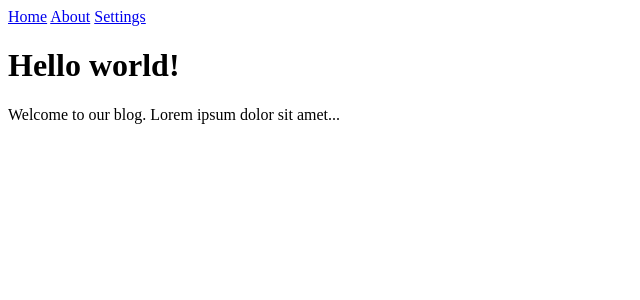
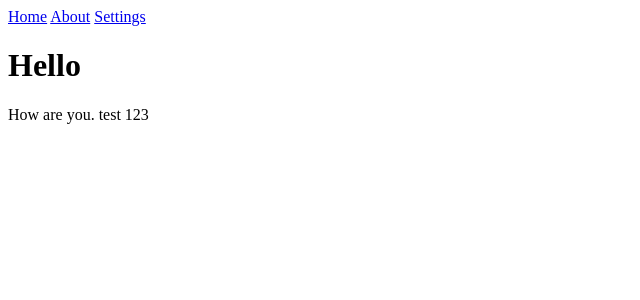
Before and after one commit to ppozniak/domki-black, a SvelteKit app: page / in a window 1280 px wide. Shown: the top 300 px of the page, without its empty margins (0-640 px from the left). Built offline with nearby package versions, Linux system fonts and the light colour scheme.

Commit message:
Fetch data from content.json

```diff
--- a/src/routes/$types.d.ts
+++ /dev/null
@@ -1,6 +0,0 @@
-export type PageData = {
-	title?: string;
-	content?: string;
-};
-
-export type PageLoad = () => PageData;
--- a/src/routes/+page.server.ts
+++ b/src/routes/+page.server.ts
@@ -1,8 +1,7 @@
-import type { PageLoad } from './$types';
+import type { PageServerLoad } from './$types';
 
-export const load = (() => {
-	return {
-		title: 'Hello world!',
-		content: 'Welcome to our blog. Lorem ipsum dolor sit amet...'
-	};
-}) satisfies PageLoad;
+export const load = (async ({ fetch }) => {
+	const res = await fetch(`/content.json`);
+	const item = await res.json();
+	return item;
+}) satisfies PageServerLoad;
--- /dev/null
+++ b/static/content.json
@@ -0,0 +1,4 @@
+{
+  "title": "Hello",
+  "content": "How are you. test 123"
+}
```
